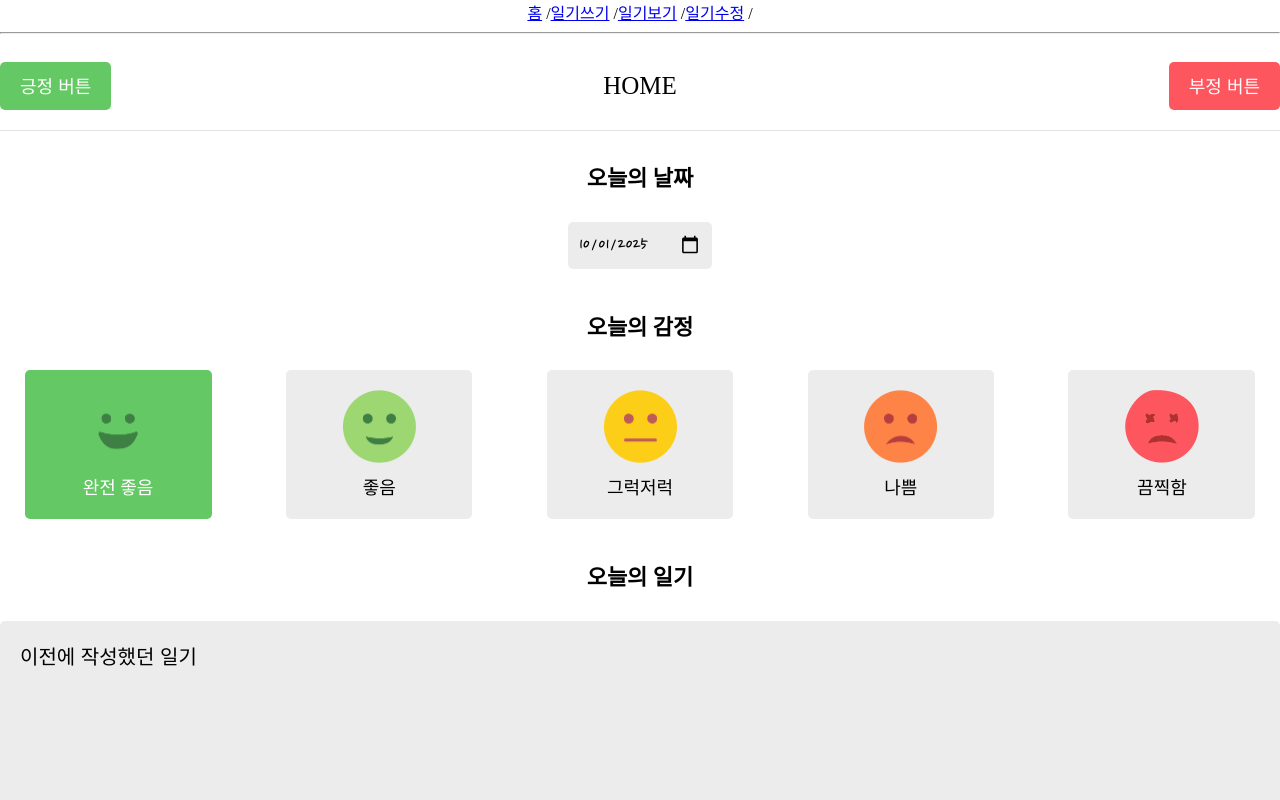
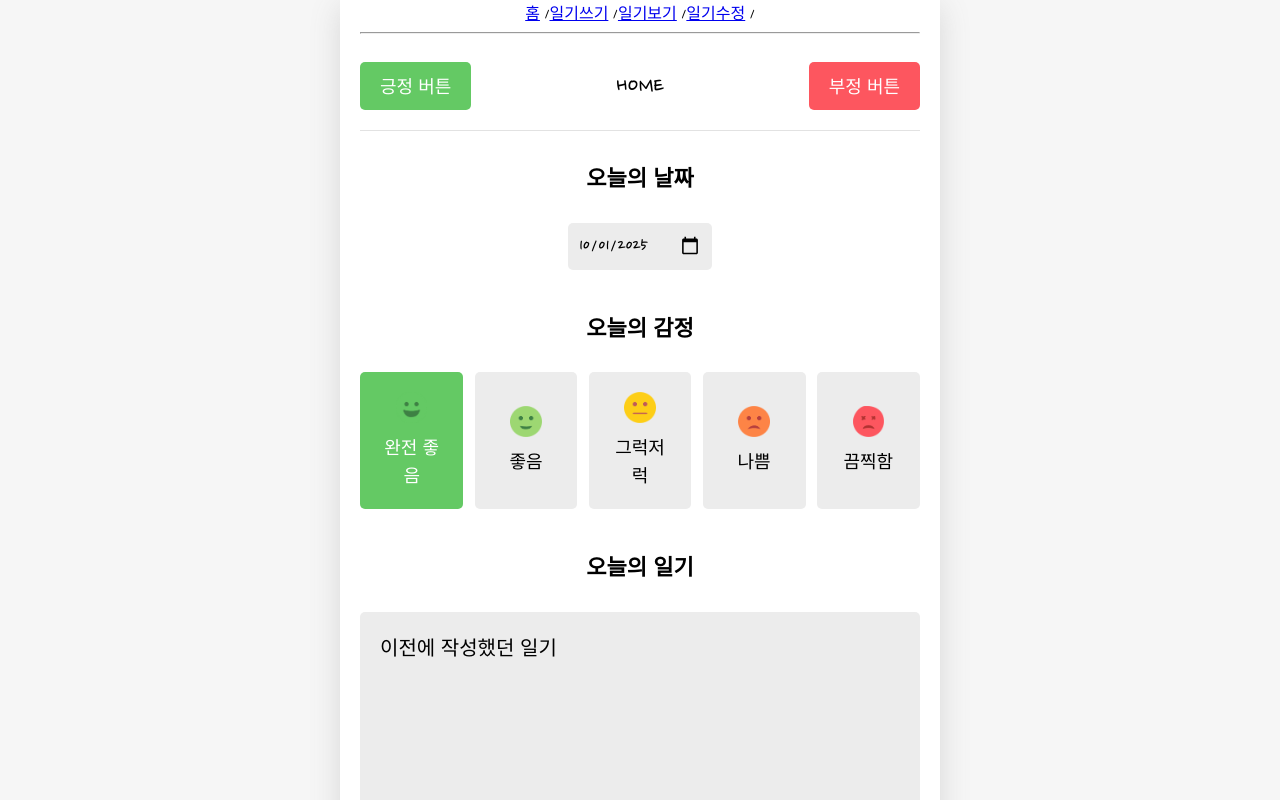
Before and after one commit to gyojincompany/react_project3_emotion_diary-20251001, a React (Create React App) app: page / in a window 1280 px wide. Shown: the top 800 px of the page. Built offline with nearby package versions, Linux system fonts and the light colour scheme; a web font is replaced by a local one.

Commit message:
공통 index.css 스타일링 추가

```diff
--- a/src/App.css
+++ b/src/App.css
@@ -1,38 +1,5 @@
 .App {
   text-align: center;
+  padding-left: 20px;
+  padding-right: 20px;
 }
-
-.App-logo {
-  height: 40vmin;
-  pointer-events: none;
-}
-
-@media (prefers-reduced-motion: no-preference) {
-  .App-logo {
-    animation: App-logo-spin infinite 20s linear;
-  }
-}
-
-.App-header {
-  background-color: #282c34;
-  min-height: 100vh;
-  display: flex;
-  flex-direction: column;
-  align-items: center;
-  justify-content: center;
-  font-size: calc(10px + 2vmin);
-  color: white;
-}
-
-.App-link {
-  color: #61dafb;
-}
-
-@keyframes App-logo-spin {
-  from {
-    transform: rotate(0deg);
-  }
-  to {
-    transform: rotate(360deg);
-  }
-}
--- a/src/index.css
+++ b/src/index.css
@@ -1,6 +1,24 @@
 @import url('https://fonts.googleapis.com/css2?family=Nanum+Pen+Script&family=Sunflower:wght@300&display=swap');
 
 
+html, body {
+  margin: 0;
+  font-family: "Nanum Pen Script";
+  width: 100%;
+  background-color: #f6f6f6;
+  display: flex;
+  justify-content: center;
+}
+
 body {
-  margin: 0;
+  height: 100%;
 }
+
+#root {
+  max-width: 600px;
+  margin: 0 auto;
+  width: 100%;
+  height: 100%;
+  background-color: white;
+  box-shadow: rgba(100, 100, 100, 0.2) 0px 7px 29px 0px;
+}
```
